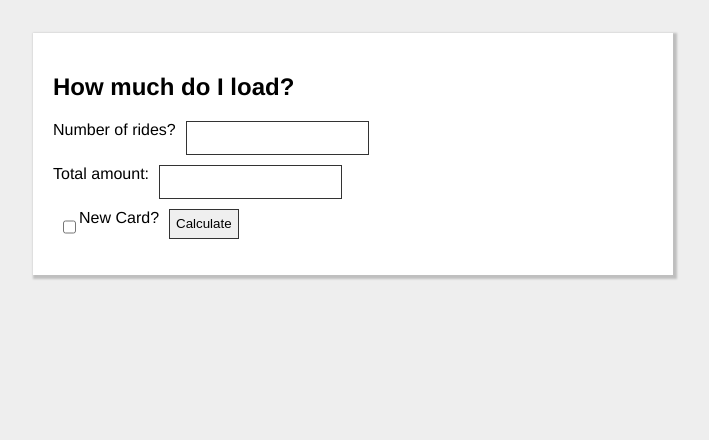
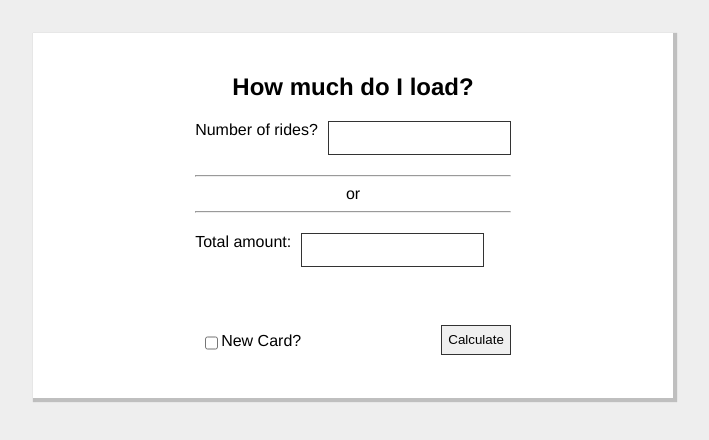
Before and after one commit to kiracp/electron-fare-calculator, an Electron app: page index.html in a window 1100 px wide. Shown: the whole page, without its empty margins (0-709 px from the left). Drawn offline with Linux system fonts and the light colour scheme.

Commit message:
working on form content and stuff

```diff
--- a/base.css
+++ b/base.css
@@ -3,6 +3,8 @@ html {
   background-color: #eee;
   font-family: Helvetica, Arial, sans-serif;
   cursor:pointer;
+  float:center;
+  text-align:center;
 }
 ::-webkit-scrollbar {
   width: 0 !important;
@@ -15,16 +17,23 @@ input {
 }
 .container {
   float:center;
+  text-align:center;
   display:flex;
-  justify-content:space-between;
+  justify-content:space-around;
   align-items:center;
   max-width:600px;
   background-color:#fff;
-  box-shadow: 2px 2px 2px 2px rgba(0, 0, 0, 0.2);
+  box-shadow: 2px 2px 1px 2px rgba(0, 0, 0, 0.2);
   padding:20px;
 }
 .row {
   display:flex;
   flex-grow:1;
-  margin: 10px 0;
+  margin: 20px 0;
 }
+.inline-field input,
+.inline-field label {
+  display: inline-block;
+  margin-bottom: 0; /* I added this after I posted my reply */
+  vertical-align: middle; /* Fixes any weird issues in Firefox and IE */
+}
--- a/index.html
+++ b/index.html
@@ -8,17 +8,21 @@
   <body>
 
 
-    <div class="container"><form onsubmit="calculateFare()">
+    <div class="container"><form onSubmit="calculateFare()">
       <h2>How much do I load?</h2>
       <div class="row">
         Number of rides? <input id="numRides" type="number" min="1" step="1" name="numRides"/>
       </div>
+      <hr>or<hr>
       <div class="row">
         Total amount: <input id="totalAmt" type="number" min="2.75" step="0.01" name="totalAmt" />
       </div>
+      <br>
       <div class="row">
-        <input id="newCard" type="checkbox" name="newCard"/> New Card?
-        <input type="submit" name="submit" value="Calculate" display="float:right"/>
+        <div class="inline-field">
+          <input id="newCard" type="checkbox" name="newCard"/><label for="newCard" style="margin-bottom:0;"> New Card?</label>
+        </div>
+        <input type="submit" name="submit" value="Calculate" style="float:right; margin-left:auto"/>
       </div>
     </form></div>
 
```
